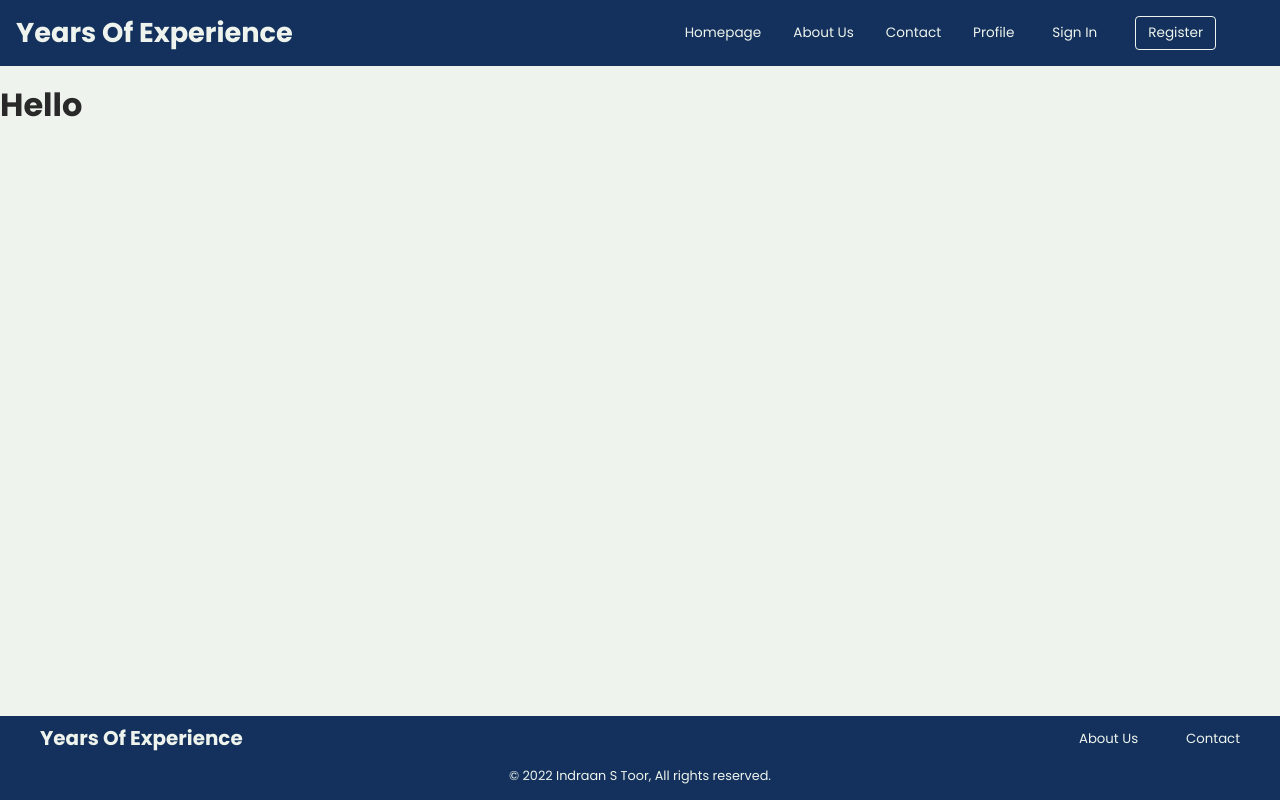
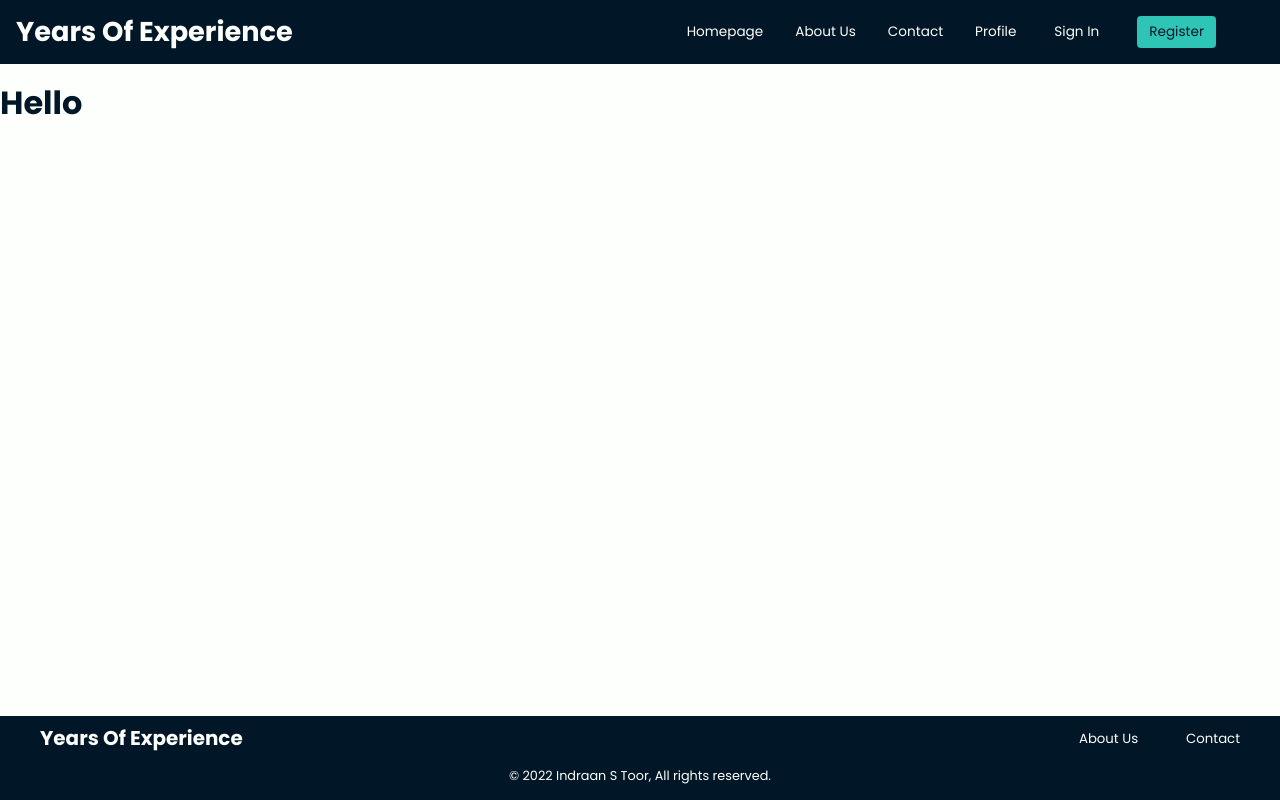
Before and after one commit to indraantoor/Years-Of-Experience, a React (Create React App) app: page / in a window 1280 px wide. Built offline with nearby package versions, Linux system fonts and the light colour scheme; a web font is replaced by a local one.

Commit message:
style: change color scheme
Signed-off-by: indraantoor <indraantoor@gmail.com>

```diff
--- a/src/App.style.js
+++ b/src/App.style.js
@@ -2,13 +2,13 @@ import { createGlobalStyle } from "styled-components";
 
 export const GlobalStyle = createGlobalStyle`
   :root {
-    --main-bg: #EEF4ED;
-    --primary: #13315C;
-    --secondary: #134074;
-    --primary-accent: #0B2545;
-    --secondary-accent: #8DA9C4;
-    --primary-white: #EEF4ED;
-    --primary-black: rgb(41, 41, 41);
+    --main-bg: #FDFFFC;
+    --primary: #011627;
+    --secondary: #2EC4B6;
+    --primary-accent: #FF9F1C;
+    --secondary-accent: #E71D36;
+    --primary-white: #FDFFFC;
+    --primary-black: #011627;
   }
 
   body {
--- a/src/components/Footer/footer.style.js
+++ b/src/components/Footer/footer.style.js
@@ -29,7 +29,7 @@ export const FooterContainer = styled.footer`
   }
 
   a:hover {
-    color: #8da9c4;
+    color: var(--secondary);
   }
 
   @media screen and (min-width: 850px) {
--- a/src/components/Navbar/navbar.style.js
+++ b/src/components/Navbar/navbar.style.js
@@ -34,7 +34,7 @@ export const NavbarContainer = styled.nav`
   a:hover,
   button.outline-button:hover,
   button:hover {
-    color: #8da9c4;
+    color: var(--secondary);
   }
 
   li:first-child {
@@ -53,14 +53,14 @@ export const NavbarContainer = styled.nav`
   }
 
   button.outline-button {
-    border: 1px solid var(--primary-white);
     padding: 8px 12px 8px 12px;
     border-radius: 4px;
+    background-color: var(--secondary);
+    color: var(--primary-black);
   }
 
   button.outline-button:hover {
-    border: 1px solid #8da9c4;
-    color: white;
+    color: var(--primary-black);
   }
 
   @media screen and (min-width: 850px) {
```
